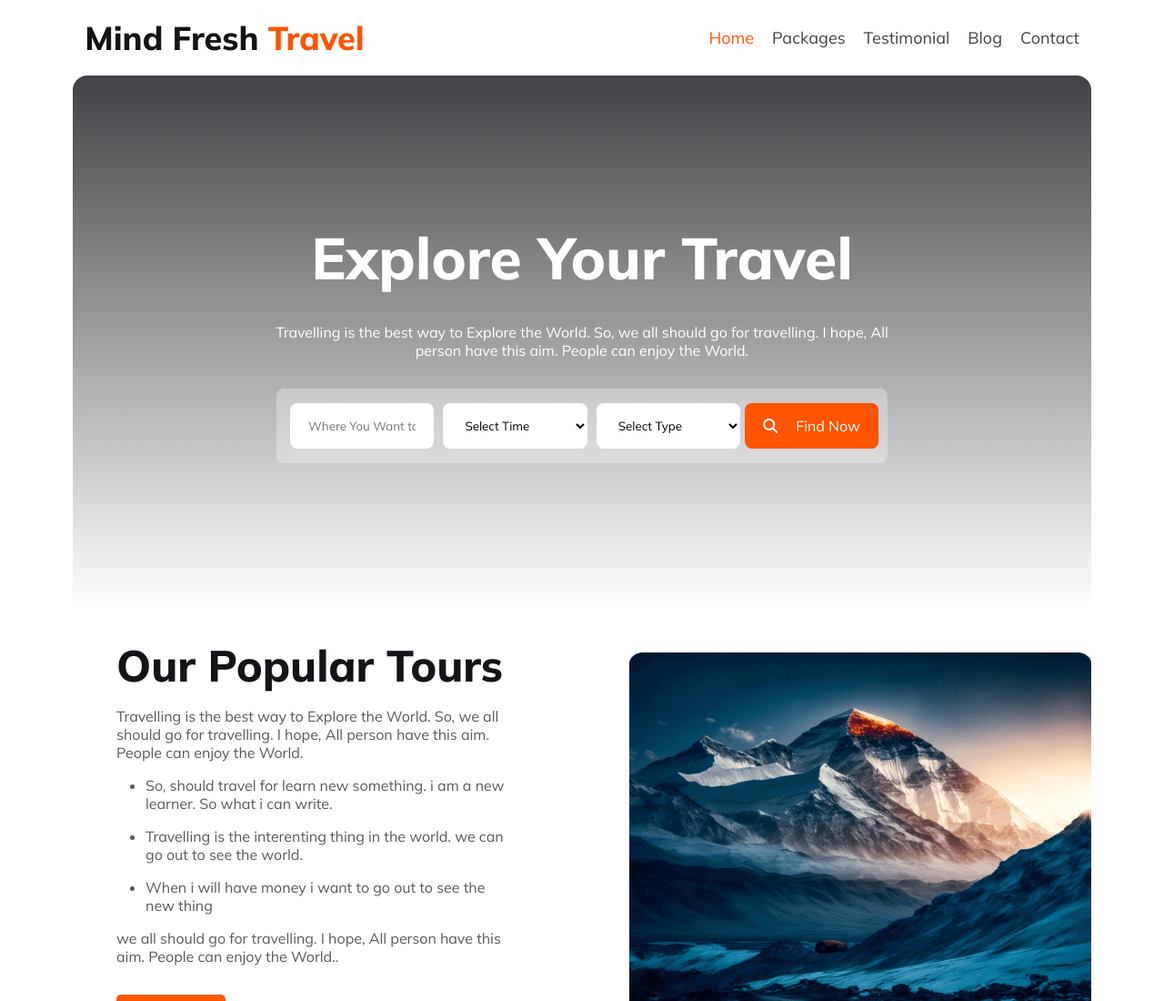
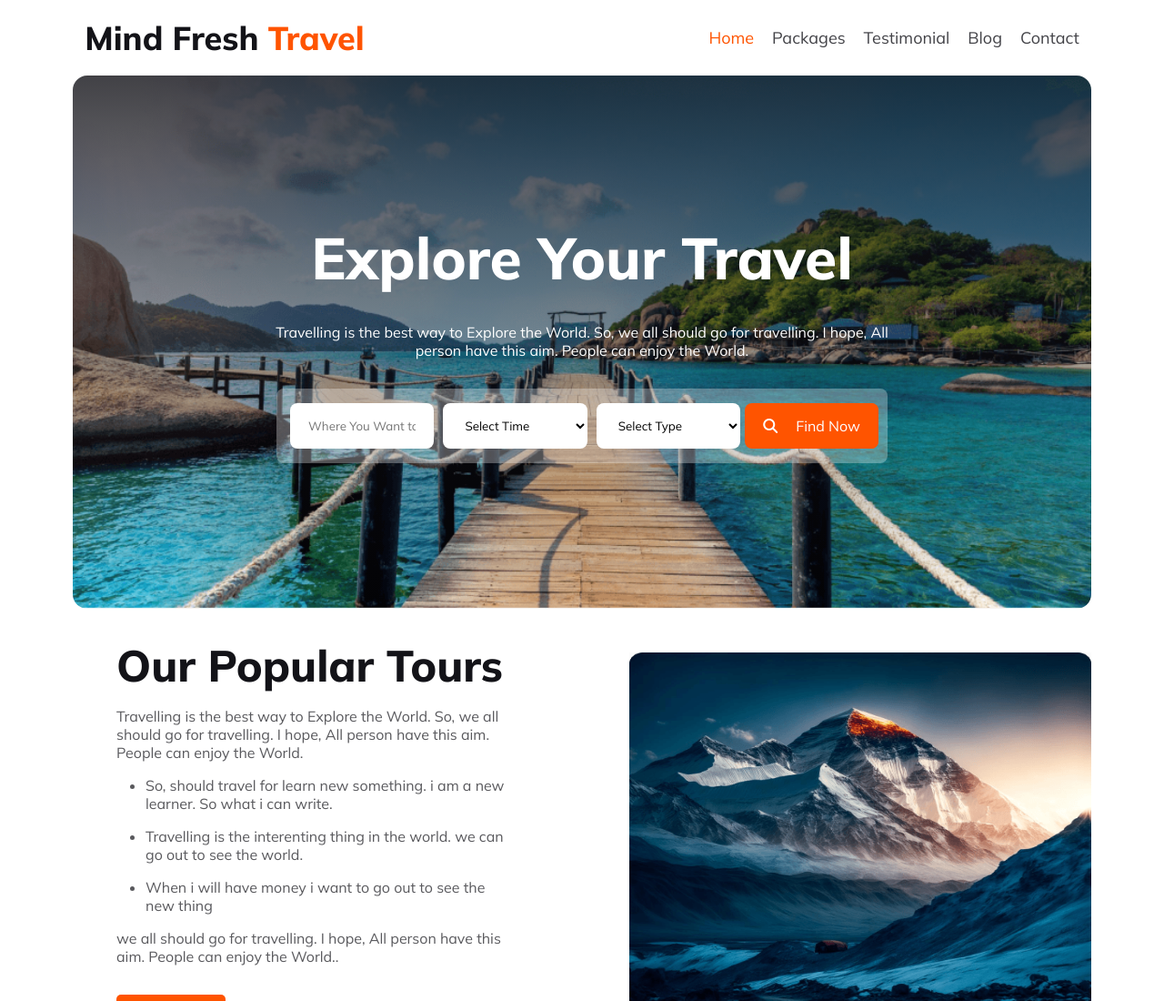
Before and after one commit to MdAzizulHaquelearner/assign-ment-2, a plain HTML site: page index.html in a window 1280 px wide. Shown: the top 1100 px of the page at 91% size. Drawn offline with Linux system fonts and the light colour scheme; the site is published under a folder, as on GitHub Pages, so addresses that start at the root find nothing.

Commit message:
all done

```diff
--- a/styles/style.css
+++ b/styles/style.css
@@ -105,7 +105,7 @@ nav {
 
 .banner-text{
     border-radius: 16px;
-    background:linear-gradient(180deg, rgba(19, 19, 24, 0.80) 0%, rgba(19, 19, 24, 0.00) 100%), url(/images/background.png);
+    background:linear-gradient(180deg, rgba(19, 19, 24, 0.80) 0%, rgba(19, 19, 24, 0.00) 100%), url(../images/background.png);
     background-size: cover;
     background-repeat: no-repeat;
     background-position: center center;
```
Also changed, not shown: images/banner background img.png (deleted).
